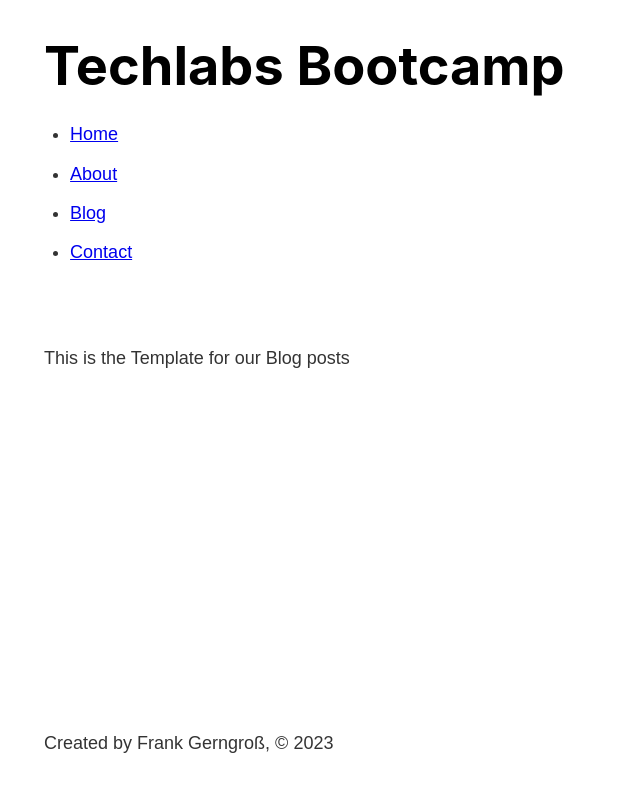
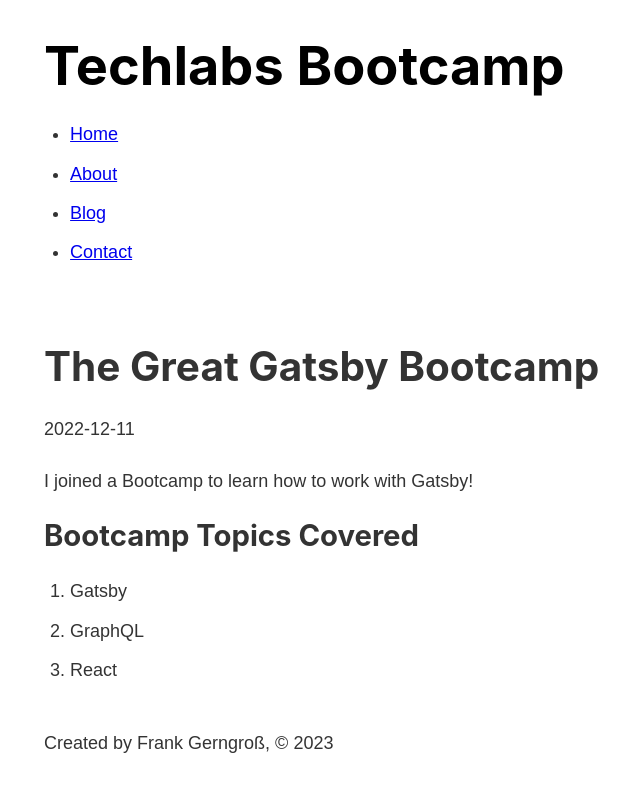
Before and after one commit to Akki-on-Rails/gatsby-bootcamp, a Gatsby site: page /blog/gatsby in a window 1280 px wide. Shown: the whole page, without its empty margins (239-879 px from the left). Built offline with nearby package versions, Linux system fonts and the light colour scheme; Gatsby itself is replaced by a stand-in of ours.

Commit message:
added dynamic content from graphql to the blog template

```diff
--- a/src/posts/gatsby.md
+++ b/src/posts/gatsby.md
@@ -3,7 +3,7 @@
 date: '2022-12-11'
 ---
 
-I joined a Bootcamp to learn hov to work with Gatsby!
+I joined a Bootcamp to learn how to work with Gatsby!
 
 ## Bootcamp Topics Covered
 
--- a/src/templates/blog.js
+++ b/src/templates/blog.js
@@ -1,11 +1,28 @@
 import React from 'react';
+import { graphql } from 'gatsby';
 
 import Layout from '../components/layout';
 
-const Blog = () => {
+export const query = graphql`
+  query($slug: String!) {
+    markdownRemark(fields: { slug: { eq: $slug } }) {
+      frontmatter {
+        title
+        date
+      }
+      html
+    }
+  }
+`
+
+const Blog = (props) => {
   return (
     <Layout>
-      This is the Template for our Blog posts
+      <h1>{props.data.markdownRemark.frontmatter.title}</h1>
+      <p>{props.data.markdownRemark.frontmatter.date}</p>
+      <div dangerouslySetInnerHTML={{ __html: props.data.markdownRemark.html }}>
+
+      </div>
     </Layout>
   )
 }
```
